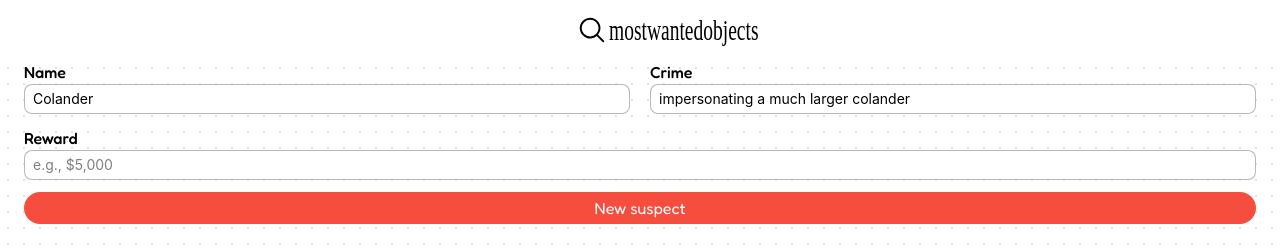
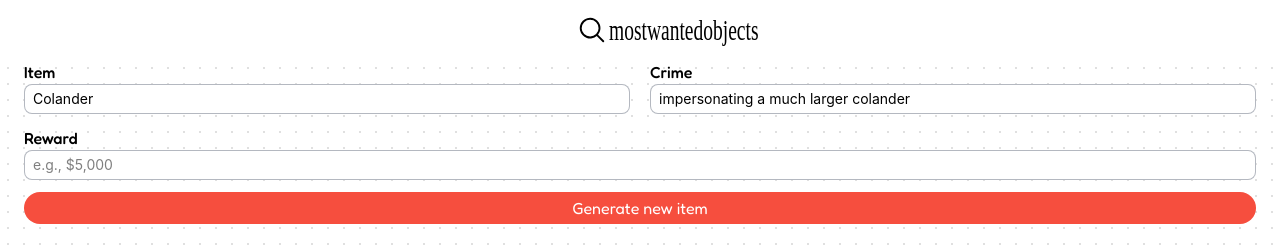
Before and after one commit to nataly-tuong/mostwantedobjects, a React (Vite) app: page / in a window 1280 px wide. Shown: the top 248 px of the page. Built offline with nearby package versions, Linux system fonts and the light colour scheme; a web font is replaced by a local one.

Commit message:
adjusted button/item/live update for reward

```diff
--- a/src/components/Main.jsx
+++ b/src/components/Main.jsx
@@ -5,39 +5,37 @@ export default function Main() {
   const [reward, setReward] = useState("");
 
   const [suspect, setSuspect] = useState({
-    name: "Colander",
+    item: "Colander",
     crime: "impersonating a much larger colander",
-    reward: "5000",
+    reward: "$5,000",
     imageUrl: "https://m.media-amazon.com/images/I/71NTu8Ap87L.jpg",
   });
-
-  function getNewSuspect(formData) {
-    const newReward = formData.get("reward");
-    setSuspect((prev) => ({ ...prev, reward: newReward }));
-  }
 
   function formatReward(value) {
     const digits = value.replace(/\D/g, "").slice(0, 9);
     if (!digits) return "";
-    return "$" + Number(digits).toLocaleString("en-US");
+    setSuspect((prevSuspect) => ({
+      ...prevSuspect,
+      reward: "$" + Number(digits).toLocaleString("en-US"),
+    }));
   }
 
   return (
     <main className=" px-6 flex flex-col gap-3">
-      <form action={getNewSuspect}>
+      <form>
         <div className="flex flex-col gap-3">
           <div className="flex flex-row gap-5">
             <div className="flex flex-col flex-2">
               <label htmlFor="crime" className="font-fredoka font-medium">
-                Name
+                Item
               </label>
               <input
-                id="name"
-                name="name"
+                id="item"
+                name="item"
                 type="text"
                 className="border py-1 w-full rounded-lg px-2 bg-white text-sm border-gray-500/50"
                 placeholder="Will be generated..."
-                value={suspect?.name ?? ""}
+                value={suspect?.item ?? ""}
                 readOnly
               />
             </div>
@@ -74,7 +72,7 @@ export default function Main() {
             type="submit"
             className="cursor-pointer hover:opacity-80 rounded-2xl font-fredoka text-white py-1 bg-tomato w-full"
           >
-            New suspect
+            Generate new item
           </button>
         </div>
       </form>
--- a/src/components/Poster.jsx
+++ b/src/components/Poster.jsx
@@ -27,7 +27,7 @@ export default function Poster({ suspect }) {
       ) : (
         <img
           src={suspect.imageUrl}
-          alt={suspect.name}
+          alt={suspect.item}
           className="h-28 w-full rounded-xl bg-white object-contain"
         />
       )}
@@ -44,7 +44,7 @@ export default function Poster({ suspect }) {
       ) : (
         <>
           <h2 className="my-4 text-center font-chango text-xl uppercase scale-y-150">
-            {suspect.name}
+            {suspect.item}
           </h2>
           <p className="text-center font-fredoka text-xs leading-snug">
             for: {suspect.crime}
```
